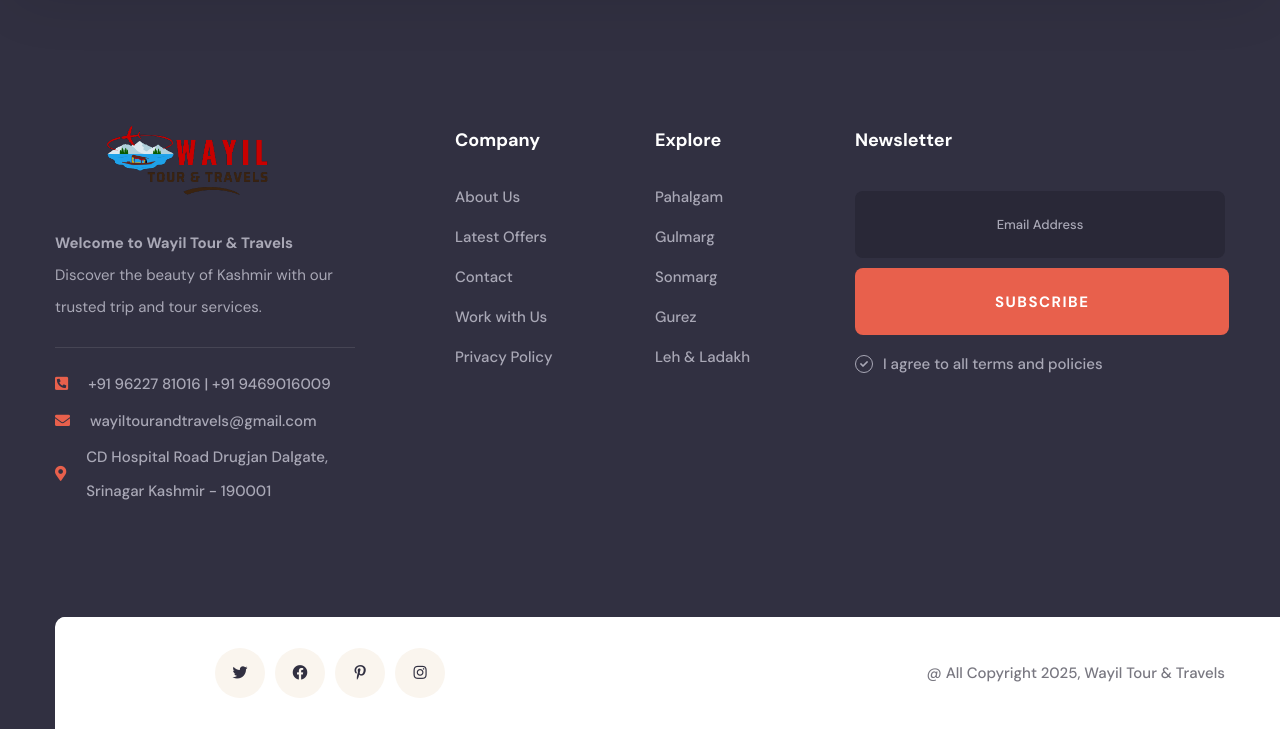
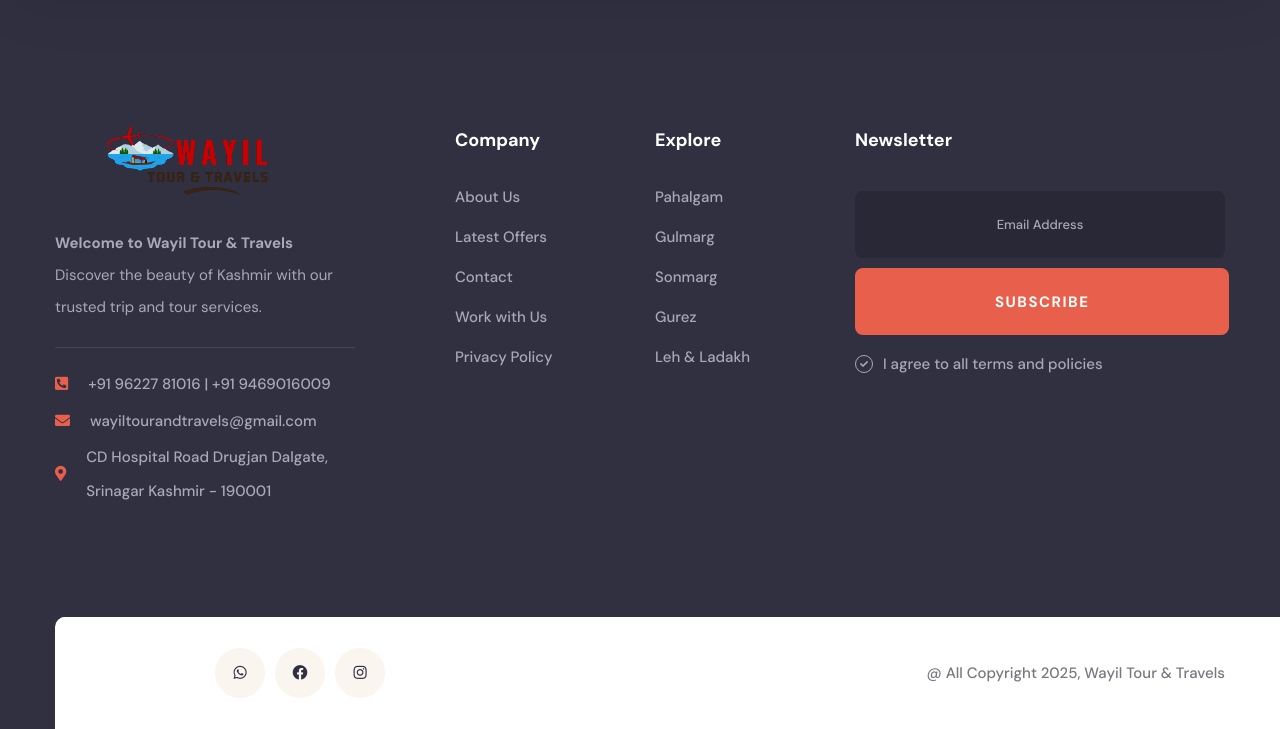
Before and after one commit to waseemfarooq47/wayil_project, a PHP site: page /about.php in a window 1280 px wide. Shown: the part 3486-4215 px from the top of the page. Run offline with PHP 8.4, Linux system fonts and the light colour scheme; some web fonts are replaced.

Commit message:
icons changed

```diff
--- a/includes/footer.php
+++ b/includes/footer.php
@@ -119,9 +119,9 @@
                       <div class="site-footer__bottom-inner">
                           <div class="site-footer__bottom-left">
                               <div class="footer-widget__social">
-                                  <a href="#"><i class="fab fa-twitter"></i></a>
+                                  <a href="#"><i class="fab fa-whatsapp"></i></a>
                                   <a href="#"><i class="fab fa-facebook"></i></a>
-                                  <a href="#"><i class="fab fa-pinterest-p"></i></a>
+                                  <!-- <a href="#"><i class="fab fa-pinterest-p"></i></a> -->
                                   <a href="#"><i class="fab fa-instagram"></i></a>
                               </div>
                           </div>
--- a/includes/header.php
+++ b/includes/header.php
@@ -25,10 +25,10 @@
                 <div class="main-header__top-right">
                     <div class="main-header__top-right-inner">
                         <div class="main-header__top-right-social">
+                            <a href="#"><i class="fab fa-whatsapp"></i></a>
                             <a href="#"><i class="fab fa-facebook"></i></a>
-                            <a href="#"><i class="fab fa-twitter"></i></a>
                             <a href="#"><i class="fab fa-instagram"></i></a>
-                            <a href="#"><i class="fab fa-dribbble"></i></a>
+                            <!-- <a href="#"><i class="fab fa-dribbble"></i></a> -->
                         </div>
                         <!-- <div class="main-header__top-right-btn-box">
                     <a href="#" class="thm-btn main-header__top-right-btn"
```
